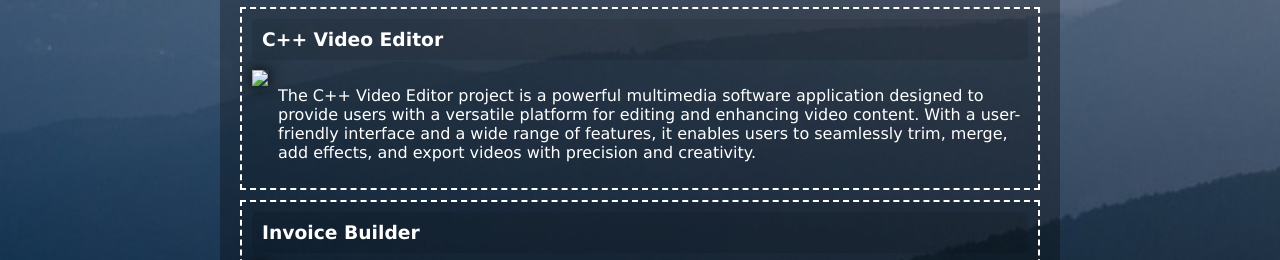
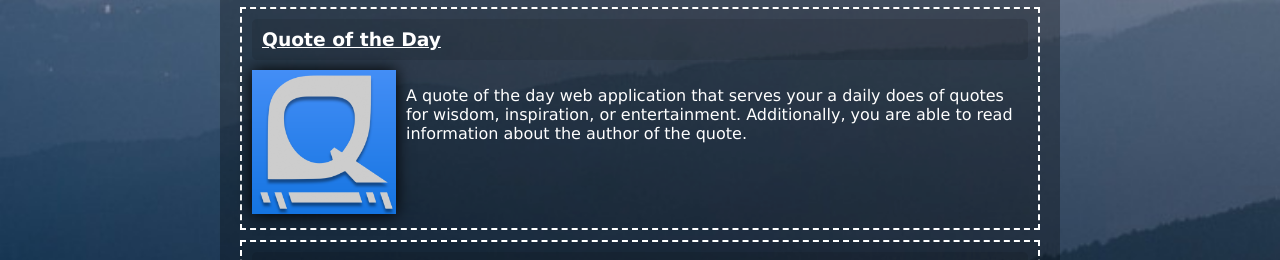
Before and after one commit to elmfer/challenge-02, a plain HTML site: page index.html in a window 1280 px wide. Shown: the part 759-1019 px from the top of the page. Drawn offline with Linux system fonts and the light colour scheme.

Commit message:
Added quote of the day project into portfolio

```diff
--- a/index.html
+++ b/index.html
@@ -53,15 +53,15 @@
             </section>
 
             <section>
-                <h3>C++ Video Editor</h3>
+                <h3><a href="https://github.com/elmfer/quote-of-the-day">Quote of the Day</a></h3>
 
                 <div style="display: flex; gap: 10px;">
                     <div>
-                        <img src="./assets/images/placeholder.png">
+                        <img src="./assets/images/quote-of-the-day-logo.png">
                     </div>
                     <div>
                         <p>
-                            The C++ Video Editor project is a powerful multimedia software application designed to provide users with a versatile platform for editing and enhancing video content. With a user-friendly interface and a wide range of features, it enables users to seamlessly trim, merge, add effects, and export videos with precision and creativity.
+                          A quote of the day web application that serves your a daily does of quotes for wisdom, inspiration, or entertainment. Additionally, you are able to read information about the author of the quote.
                         </p>
                     </div>
                 </div>
```
Also changed, not shown: assets/images/quote-of-the-day-logo.png (added).
